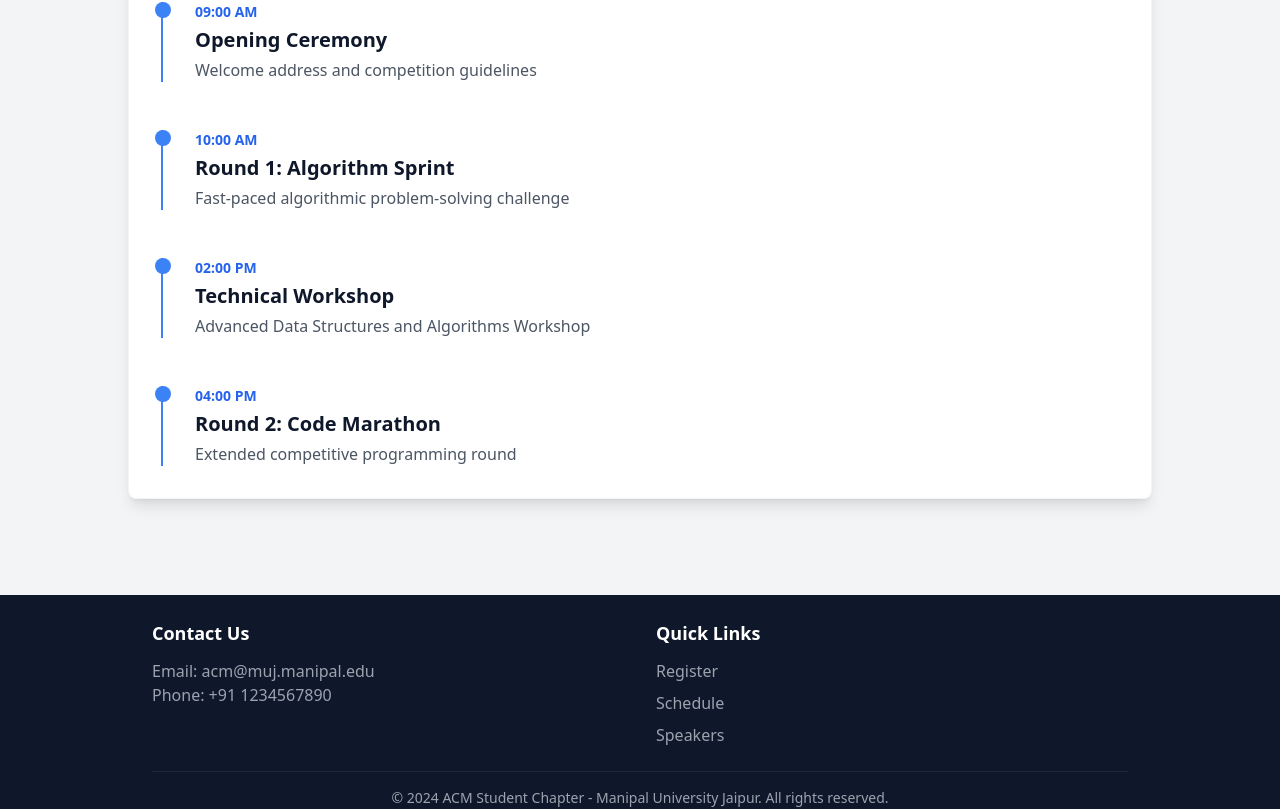
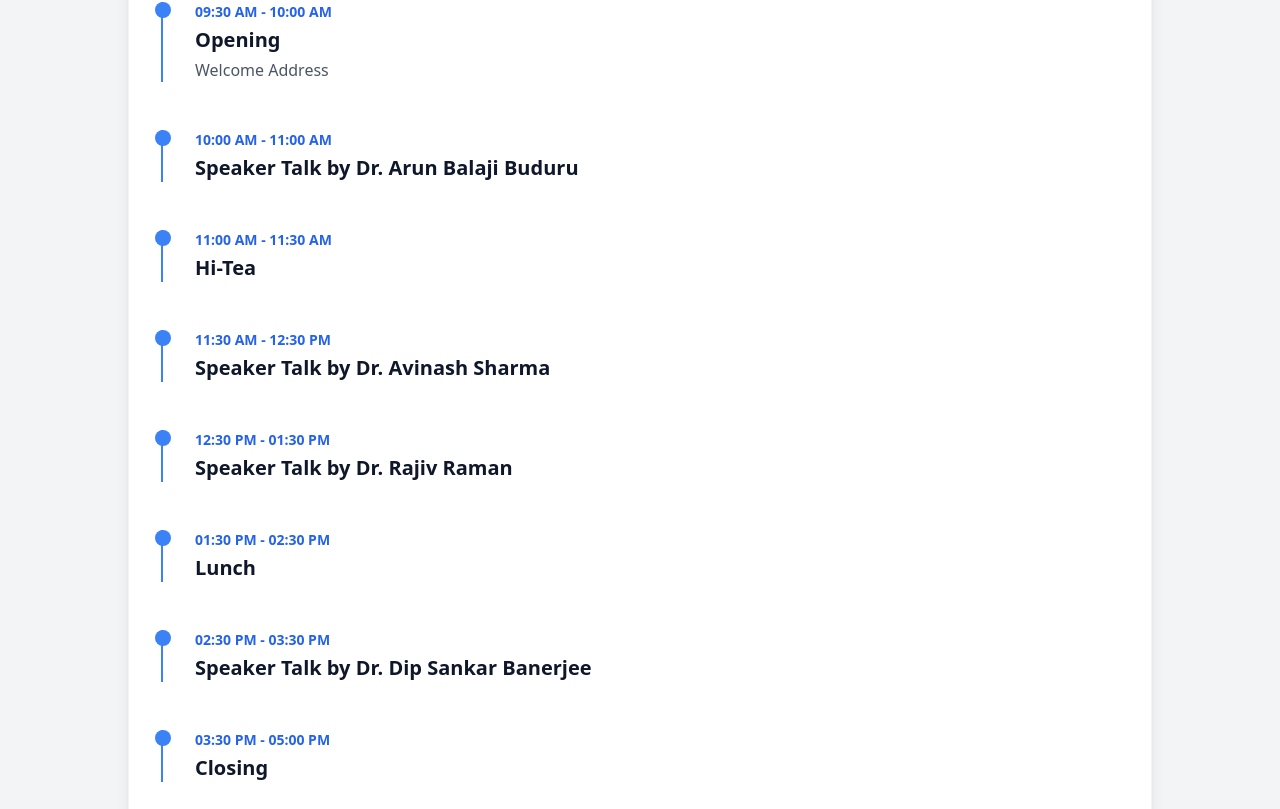
Before and after one commit to bhasinagam/ROCS, a React (Vite) app: page / in a window 1280 px wide. Shown: the part 3111-3920 px from the top of the page. Built offline with nearby package versions, Linux system fonts and the light colour scheme.

Commit message:
Update Schedule.tsx
Updated the schedule for the event

```diff
--- a/src/components/Schedule.tsx
+++ b/src/components/Schedule.tsx
@@ -4,24 +4,44 @@ import { motion } from 'framer-motion';
 
 const scheduleDay = [
   {
-    time: "09:00 AM",
-    title: "Opening Ceremony",
-    description: "Welcome address and competition guidelines",
+    time: "09:30 AM - 10:00 AM",
+    title: "Opening",
+    description: "Welcome Address",
   },
   {
-    time: "10:00 AM",
-    title: "Round 1: Algorithm Sprint",
-    description: "Fast-paced algorithmic problem-solving challenge",
+    time: "10:00 AM - 11:00 AM",
+    title: "Speaker Talk by Dr. Arun Balaji Buduru",
+    description: "",
   },
   {
-    time: "02:00 PM",
-    title: "Technical Workshop",
-    description: "Advanced Data Structures and Algorithms Workshop",
+    time: "11:00 AM - 11:30 AM",
+    title: "Hi-Tea",
+    description: "",
   },
   {
-    time: "04:00 PM",
-    title: "Round 2: Code Marathon",
-    description: "Extended competitive programming round",
+    time: "11:30 AM - 12:30 PM",
+    title: "Speaker Talk by Dr. Avinash Sharma",
+    description: "",
+  },
+  {
+    time: "12:30 PM - 01:30 PM",
+    title: "Speaker Talk by Dr. Rajiv Raman",
+    description: "",
+  },
+  {
+    time: "01:30 PM - 02:30 PM",
+    title: "Lunch",
+    description: "",
+  },
+  {
+    time: "02:30 PM - 03:30 PM",
+    title: "Speaker Talk by Dr. Dip Sankar Banerjee ",
+    description: "",
+  },
+    {
+    time: "03:30 PM - 05:00 PM",
+    title: "Closing",
+    description: "",
   },
 ];
 
```
